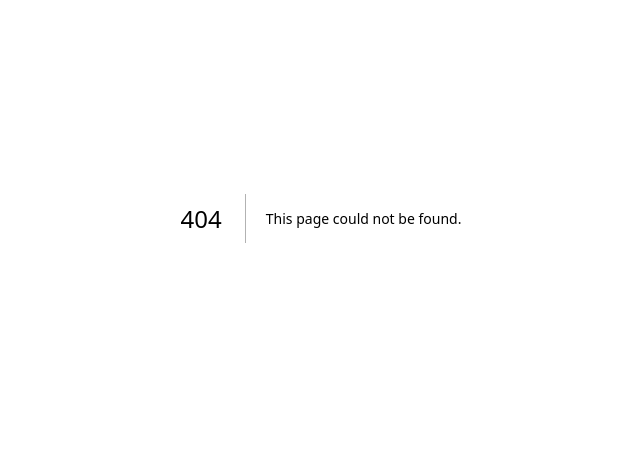
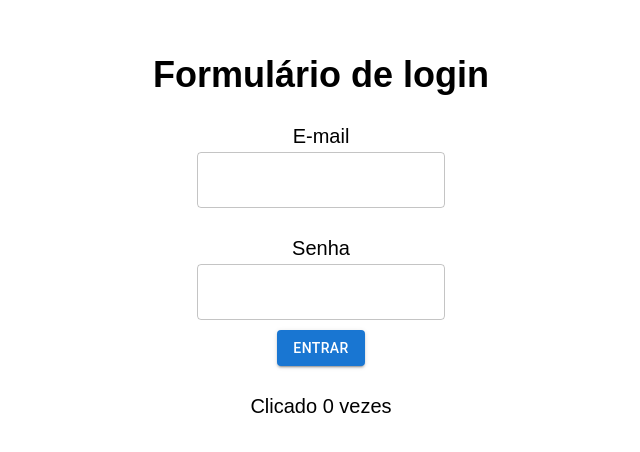
Before and after one commit to felipetmacedo/citi-react-challenge, a Next.js app in the folder client/: page /aula in a window 1280 px wide. Before the commit this address had no page. Shown: the part 182-634 px from the top of the page, without its empty margins (319-959 px from the left). Built offline with nearby package versions, Linux system fonts and the light colour scheme.

Commit message:
feat: aula

```diff
--- a/client/package.json
+++ b/client/package.json
@@ -11,13 +11,15 @@
     "@emotion/is-prop-valid": "^1.2.1",
     "@emotion/react": "^11.9.0",
     "@emotion/styled": "^11.8.1",
+    "@mui/material": "^5.14.19",
+    "@mui/styled-engine-sc": "^6.0.0-alpha.7",
     "axios": "^1.4.0",
     "express": "^4.18.2",
     "next": "13.4.17",
     "react": "18.2.0",
     "react-dom": "18.2.0",
     "sharp": "^0.32.5",
-    "styled-components": "^6.0.7",
+    "styled-components": "^6.1.1",
     "styled-media-query": "^2.1.2"
   },
   "devDependencies": {
--- /dev/null
+++ b/client/src/pages/aula/index.tsx
@@ -0,0 +1,27 @@
+import React, { useState } from "react";
+import { HomeContainer } from "./style";
+import { Button, TextField } from "@mui/material";
+
+export default function Home() {
+  const [cont, setCont] = useState(0);
+
+  function handleSubmit() {
+    setCont(cont + 1);
+    console.log('Entrei no submit');
+    console.log('Contagem atual:', cont);
+  }
+
+  return (
+    <HomeContainer>
+      <h2>Formulário de login</h2>
+      <label htmlFor="email">E-mail</label>
+      <TextField id="email" variant="outlined" />
+      <label htmlFor="password">Senha</label>
+      <TextField id="password" variant="outlined" />
+      <Button variant="contained" style={{ marginTop: '10px' }} onClick={handleSubmit}>
+        Entrar
+      </Button>
+      <p>Clicado {cont} vezes</p>
+    </HomeContainer>
+  );
+}
--- /dev/null
+++ b/client/src/pages/aula/style.ts
@@ -0,0 +1,62 @@
+import styled from "styled-components";
+
+export const HomeContainer = styled.div`
+  width: 100vw;
+  height: 100vh;
+
+  display: flex;
+  justify-content: center;
+  align-items: center;
+  flex-direction: column;
+  background-color: white;
+
+  h1 {
+    font-size: 54px;
+    color: black;
+    margin-top: 40px;
+    text-align: center;
+
+    @media (max-width: 720px) {
+      font-size: 28px;
+    }
+  }
+
+  h2 {
+    font-size: 36px;
+    color: black;
+    margin-top: 40px;
+    text-align: center;
+
+    @media (max-width: 720px) {
+      font-size: 24px;
+    }
+  }
+
+  p {
+    font-size: 20px;
+    margin-top: 24px;
+    line-height: 32px;
+    color: black;
+
+    @media (max-width: 720px) {
+      font-size: 16px;
+      margin-top: 0;
+    }
+  }
+
+  label {
+    font-size: 20px;
+    margin-top: 24px;
+    line-height: 32px;
+    color: black;
+
+    @media (max-width: 720px) {
+      font-size: 16px;
+      margin-top: 0;
+    }
+  }
+
+  img {
+    width: 25%;
+  }
+`;
```
Also changed, not shown: 1 other file (tests, documents, lock files or other folders).
